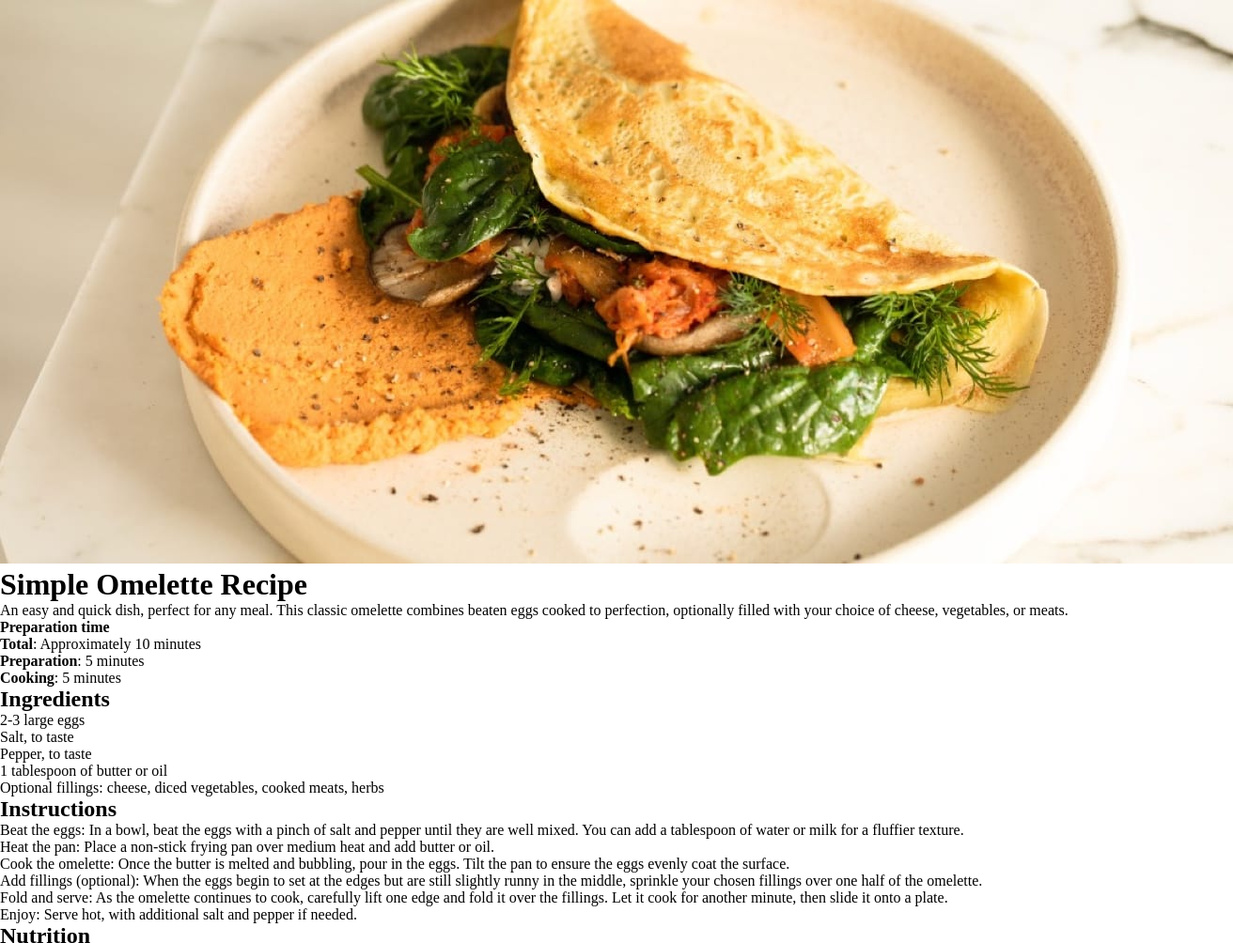
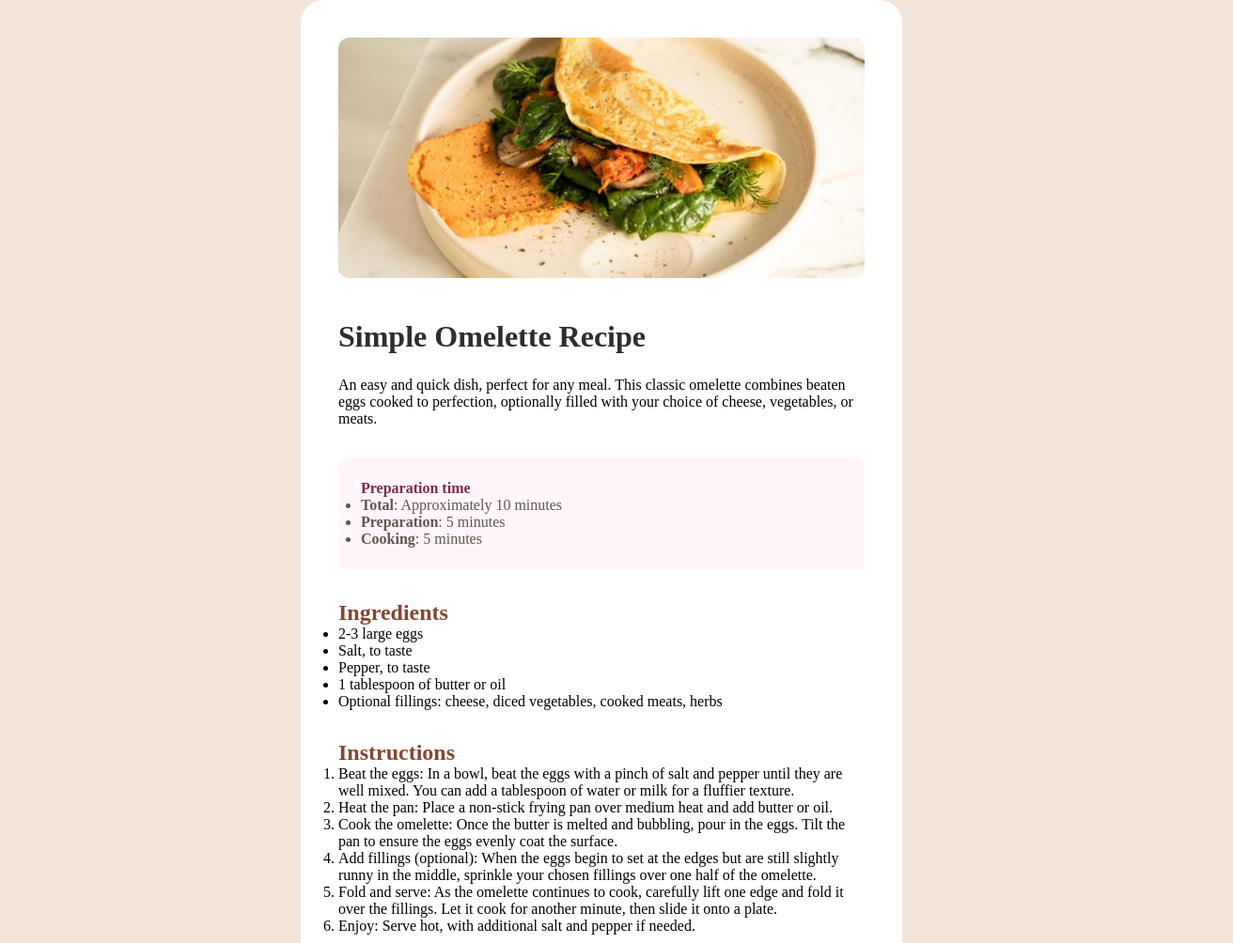
Before and after one commit to JFGEER83/Recipe_Page, a plain HTML site: page index.html in a window 1280 px wide. Shown: the top 1004 px of the page at 94% size, 1312 px wide, since content can reach past the window. Drawn offline with Linux system fonts and the light colour scheme.

Commit message:
add style css

```diff
--- a/index.html
+++ b/index.html
@@ -13,9 +13,11 @@
   <main role="main">
     <div class="container">
       <img src="./assets/images/image-omelette.jpeg" alt="picture of an omelette">
-      <h1>Simple Omelette Recipe</h1>
-      <p>An easy and quick dish, perfect for any meal. This classic omelette combines beaten eggs cooked
+      <div class="title">
+        <h1>Simple Omelette Recipe</h1>
+        <p>An easy and quick dish, perfect for any meal. This classic omelette combines beaten eggs cooked
         to perfection, optionally filled with your choice of cheese, vegetables, or meats.</p>
+      </div>
       <div class="prep">
         <h4>Preparation time</h4>
         <ul>
--- a/style.css
+++ b/style.css
@@ -5,9 +5,12 @@
     --h1-color: hsl(24, 5%, 18%);
     --bg-color-2:hsl(330, 100%, 98%);
     --bg-color: hsl(0, 0%, 100%);
-    --border-radius: 20px;
+    --border-radius: 24px;
     --border-radius-2: 12px;
-   --padding: 1rem;
+    --padding: 2.5rem;
+    --title-color-2:hsl(332, 51%, 32%);
+    --margin-bottom: 32px;
+    --margin-top: 32px;
 }
 *,
 *:before,
@@ -16,3 +19,52 @@
     padding: 0;
     box-sizing: border-box;
 }
+body{
+    background-color: var(--main-bg-color);
+}
+main{
+    background-color: var(--bg-color);
+    width:50%;
+    margin: 0 auto;
+    border-radius: var(--border-radius);
+}
+.container{
+    padding:var(--padding);
+}
+.container img{
+    width: 100%;
+    border-radius: var(--border-radius-2);
+    margin-bottom: 40px;
+}
+.title h1{
+    color: var(--h1-color);
+    margin-bottom: 24px;
+}
+.title{
+    margin-bottom: var(--margin-bottom);
+}
+.prep{
+    background-color: var(--bg-color-2);
+    padding: 1.5rem;
+    border-radius: var(--border-radius-2);
+    margin-bottom: var(--margin-bottom);
+}
+.prep h4{
+    color: var(--title-color-2);
+}
+.prep li{
+    color: var(--text-color);
+}
+.ingredients{
+    margin-bottom: var(--margin-bottom);
+}
+.instructions{
+    margin-bottom: var(--margin-bottom);
+    margin-top: var(--margin-top);
+}
+.nutritions{
+    margin-top: var(--margin-top);
+}
+h2{
+    color: var(--title-color);
+}
```
